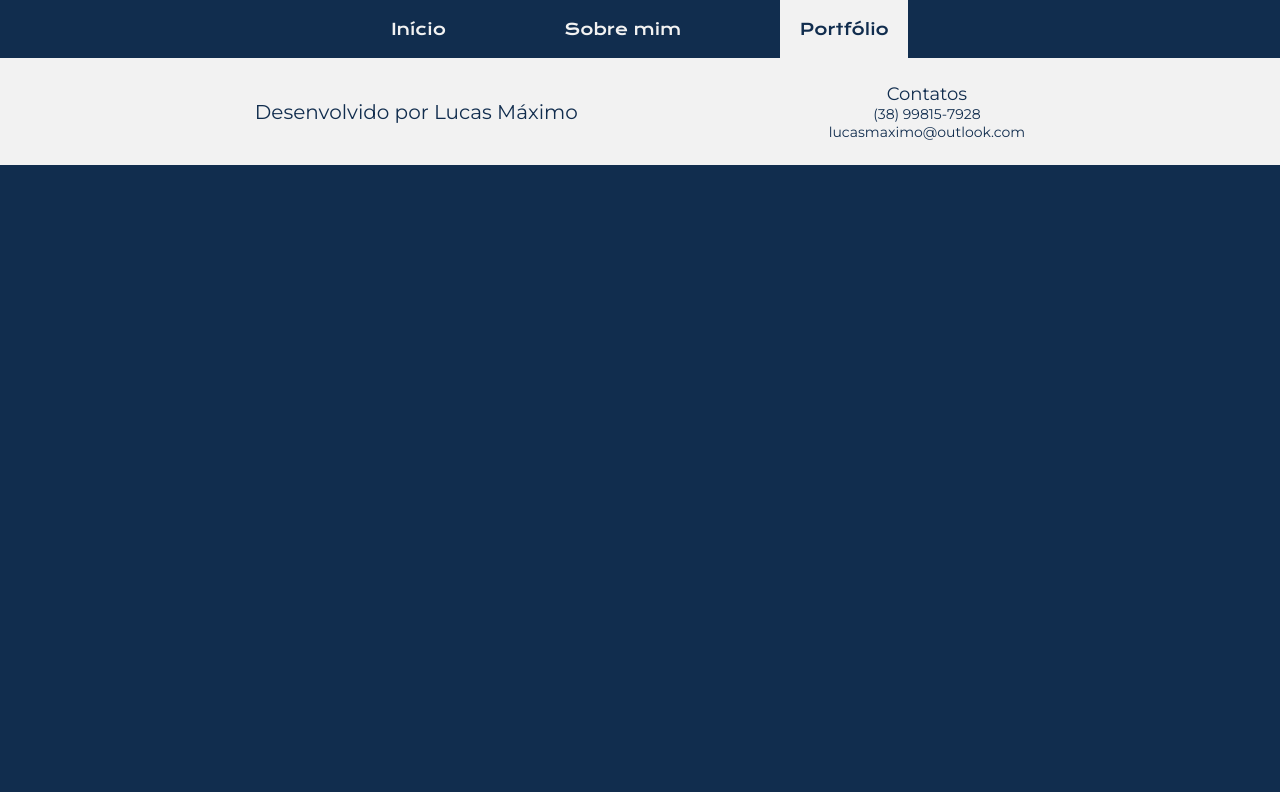
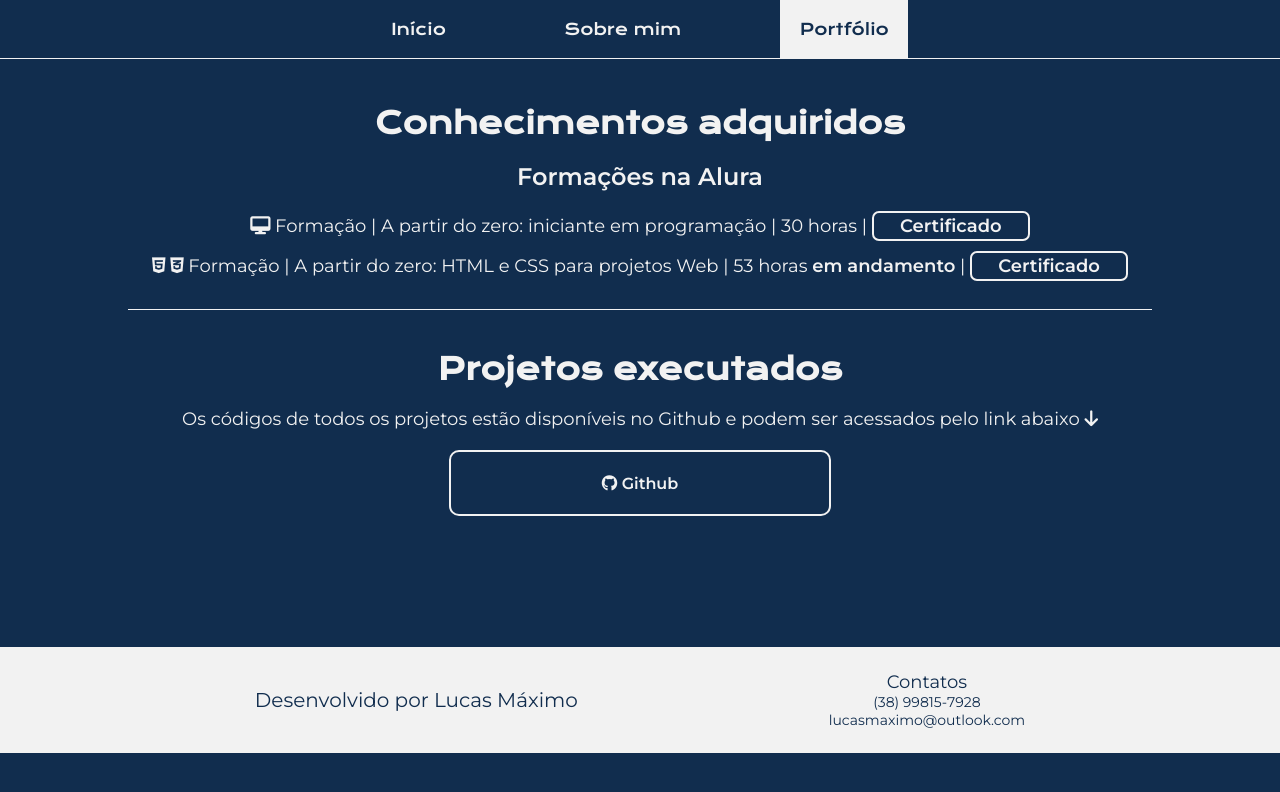
Before and after one commit to lucasmaximo/primeiro-portfolio, a plain HTML site: page portfolio.html in a window 1280 px wide. Drawn offline with nearby package versions, Linux system fonts and the light colour scheme.

Commit message:
Criação do conteúdo das 3 páginas

```diff
--- a/portfolio.html
+++ b/portfolio.html
@@ -6,18 +6,48 @@
     <meta name="viewport" content="width=device-width, initial-scale=1.0">
     <link rel="stylesheet" href="styles/style.css">
     <script src="https://kit.fontawesome.com/57fe001bae.js" crossorigin="anonymous"></script>
-    <title>Lucas Máximo | Sobre mim</title>
+    <title>Lucas Máximo | Portfólio</title>
 </head>
 <body>
     <header class="cabecalho">
         <nav class="cabecalho__menu">
             <a id="index" class="cabecalho__menu__link" href="index.html">Início</a>
             <a id="about" class="cabecalho__menu__link" href="about.html">Sobre mim</a>
-            <a id="about" class="cabecalho__menu__link active" href="portfolio.html">Portfólio</a>
+            <a id="portfolio" class="cabecalho__menu__link active" href="portfolio.html">Portfólio</a>
         </nav>
     </header>
-    <main>
-
+    <main class="portfolio-corpo">
+        <section class="portfolio-corpo__conteudo">
+            <h1 class="portfolio-corpo__conteudo__titulo">Conhecimentos adquiridos</h1>
+            <h2 class="portfolio-corpo__conteudo__subtitulo">Formações na Alura</h2>
+            <ul class="portfolio-corpo__conteudo__lista">
+                <li class="portfolio-corpo__conteudo__texto">
+                    <i class="fa-solid fa-desktop"></i>
+                    Formação | A partir do zero: iniciante em programação | 30 horas |
+                    <a class="portfolio-corpo__conteudo__link"
+                        href="./assets/certificados/Formação A partir do zero iniciante em programação - Alura.pdf">Certificado</a>
+                </li>
+                <li class="portfolio-corpo__conteudo__texto">
+                    <i class="fa-brands fa-html5"></i> <i class="fa-brands fa-css3-alt"></i>
+                    Formação | A partir do zero: HTML e CSS para projetos Web | 53 horas <strong>em andamento</strong> |
+                    <a class="portfolio-corpo__conteudo__link" href="">Certificado</a>
+                </li>
+                <br>
+            </ul>
+        </section>
+        <section class="portfolio-corpo__conteudo">
+            <h1 class="portfolio-corpo__conteudo__titulo">Projetos executados</h1>
+            <p class="portfolio-corpo__conteudo__texto">
+                Os códigos de todos os projetos estão disponíveis no Github e podem ser acessados pelo link abaixo
+                <i class="fa-solid fa-arrow-down"></i>
+            </p>
+            <div class="corpo__links">
+                <a class="corpo__links__link" href="https://github.com/lucasmaximo">
+                    <i class="fa-brands fa-github"></i> Github
+                </a>
+            </div>
+            <br><br><br><br>
+        </section>
     </main>
     <footer class="rodape">
         <div class="rodape__nome">
--- a/styles/style.css
+++ b/styles/style.css
@@ -19,6 +19,7 @@ body {
     background-color: var(--cor-primaria);
     color: var(--cor-secundaria);
 }
+
 /* Estilização da página Início e possíveis sobreposições anteriores */
 .cabecalho {
     border-bottom: 1px solid var(--cor-secundaria);
@@ -46,24 +47,24 @@ body {
     background-color: var(--cor-secundaria);
     color: var(--cor-primaria);
 }
-.apresentacao {
+.corpo {
     padding: 3.5% 10% 3% 10% ;
     display: flex;
     align-items: center;
     justify-content: space-around;
 }
-.apresentacao__conteudo {
+.corpo__conteudo {
     width: 700px;
     display: flex;
     flex-direction: column;
     gap: 40px 0;
 }
-.apresentacao__conteudo__titulo {
+.corpo__conteudo__titulo {
     font-family: var(--fonte-primaria);
     font-size: 36px;
     text-align: center;
 }
-.apresentacao__conteudo__texto {
+.corpo__conteudo__texto {
     font-family: var(--fonte-secundaria);
     font-size: 24px;
     text-align: center;
@@ -71,19 +72,19 @@ body {
 .titulo-destaque {
     color: var(--cor-terciaria);
 }
-.apresentacao__links {
+.corpo__links {
     display: flex;
     flex-direction: column;
     align-items: center;
     gap: 20px;
     justify-content: space-between;
 }
-.apresentacao__links__subtitulo {
+.corpo__links__subtitulo {
     font-family: var(--fonte-primaria);
     font-weight: 400;
     font-size: 20px;
 }
-.apresentacao__links__link {
+.corpo__links__link {
     background-color: var(--cor-primaria);
     color: var(--cor-secundaria);
     text-align: center;
@@ -96,7 +97,7 @@ body {
     font-weight: 600;
     transition: background-color 0.5s ease;
 }
-.apresentacao__links__link:hover {
+.corpo__links__link:hover {
     background-color: var(--cor-secundaria);
     color: var(--cor-primaria);
 }
@@ -136,24 +137,24 @@ body {
 }
 
 /* Estilização da página Sobre Mim e possíveis sobreposições anteriores */
-.sobremim-apresentacao {
+.sobremim-corpo {
     padding: 3.5% 9% 3% 9% ;
     display: flex;
     align-items: center;
     justify-content: space-between;
 }
-.sobremim-apresentacao__conteudo {
+.sobremim-corpo__conteudo {
     width: 1000px;
     display: flex;
     flex-direction: column;
     gap: 25px 0;
 }
-.sobremim-apresentacao__conteudo__texto {
+.sobremim-corpo__conteudo__texto {
     font-family: var(--fonte-secundaria);
     font-size: 18px;
     text-align: justify;
 }
-.sobremim-apresentacao__conteudo__texto.separador {
+.sobremim-corpo__conteudo__texto.separador {
     border-bottom: 1px solid var(--cor-secundaria);
 }
 .sobremim-imagem {
@@ -166,3 +167,60 @@ body {
 .sobremim-imagem:hover {
     filter: brightness(0.7);
 }
+
+/* Estilização da página Portfólio e possíveis sobreposições anteriores */
+.portfolio-corpo {
+    padding: 3.5% 10% 3% 10%;
+    display: flex;
+    align-items: center;
+    flex-direction: column;
+    justify-content: space-evenly;
+    gap: 40px;
+}
+.portfolio-corpo__conteudo {
+    display: flex;
+    flex-direction: column;
+    justify-content: center;
+    gap: 20px;
+    width: 100%;
+}
+.portfolio-corpo__conteudo__titulo {
+    font-family: var(--fonte-primaria);
+    font-size: 30px;
+    text-align: center;
+}
+.portfolio-corpo__conteudo__subtitulo {
+    font-family: var(--fonte-secundaria);
+    font-size: 24px;
+    text-align: center;
+}
+.portfolio-corpo__conteudo__texto {
+    font-family: var(--fonte-secundaria);
+    font-size: 18px;
+    text-align: center;
+}
+.portfolio-corpo__conteudo__lista {
+    list-style-type: none;
+    display: flex;
+    flex-direction: column;
+    gap: 10px;
+    border-bottom: 1px solid var(--cor-secundaria);
+}
+.portfolio-corpo__conteudo__link {
+    display: inline-block;
+    background-color: var(--cor-primaria);
+    color: var(--cor-secundaria);
+    font-family: var(--fonte-secundaria);
+    font-weight: 600;
+    text-align: center;
+    width: 150px;
+    padding: 2px;
+    text-decoration: none;
+    border-radius: 7px;
+    border: 2px solid var(--cor-secundaria);
+    transition: background-color 0.5s ease;
+}
+.portfolio-corpo__conteudo__link:hover {
+    background-color: var(--cor-secundaria);
+    color: var(--cor-primaria);
+}
```
Also changed, not shown: about.html (+10 -10 lines), index.html (+15 -15 lines), assets/images/html.png (renamed from assets/html.png), assets/images/minha-imagem.JPG (renamed from assets/minha-imagem.JPG), 1 other file.
